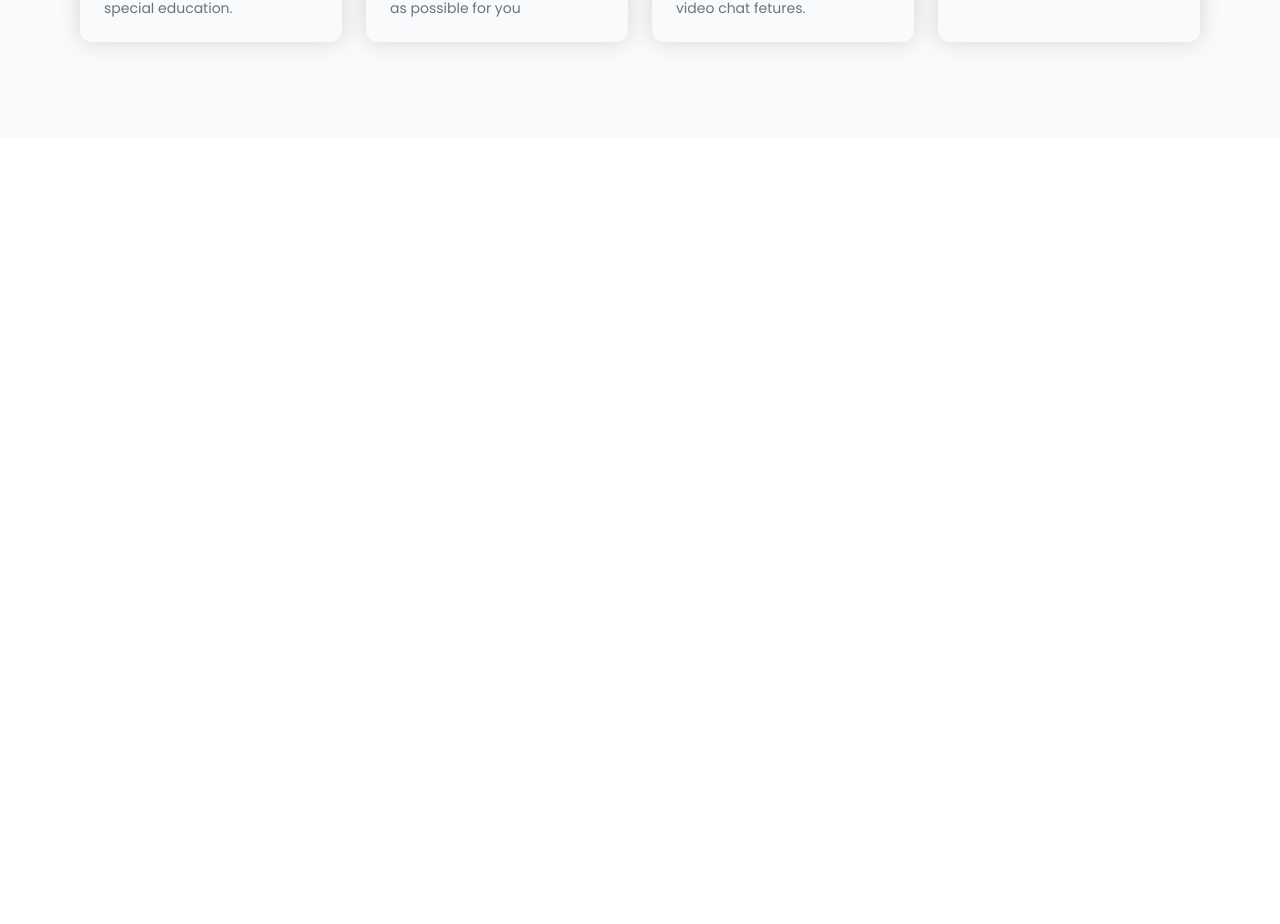
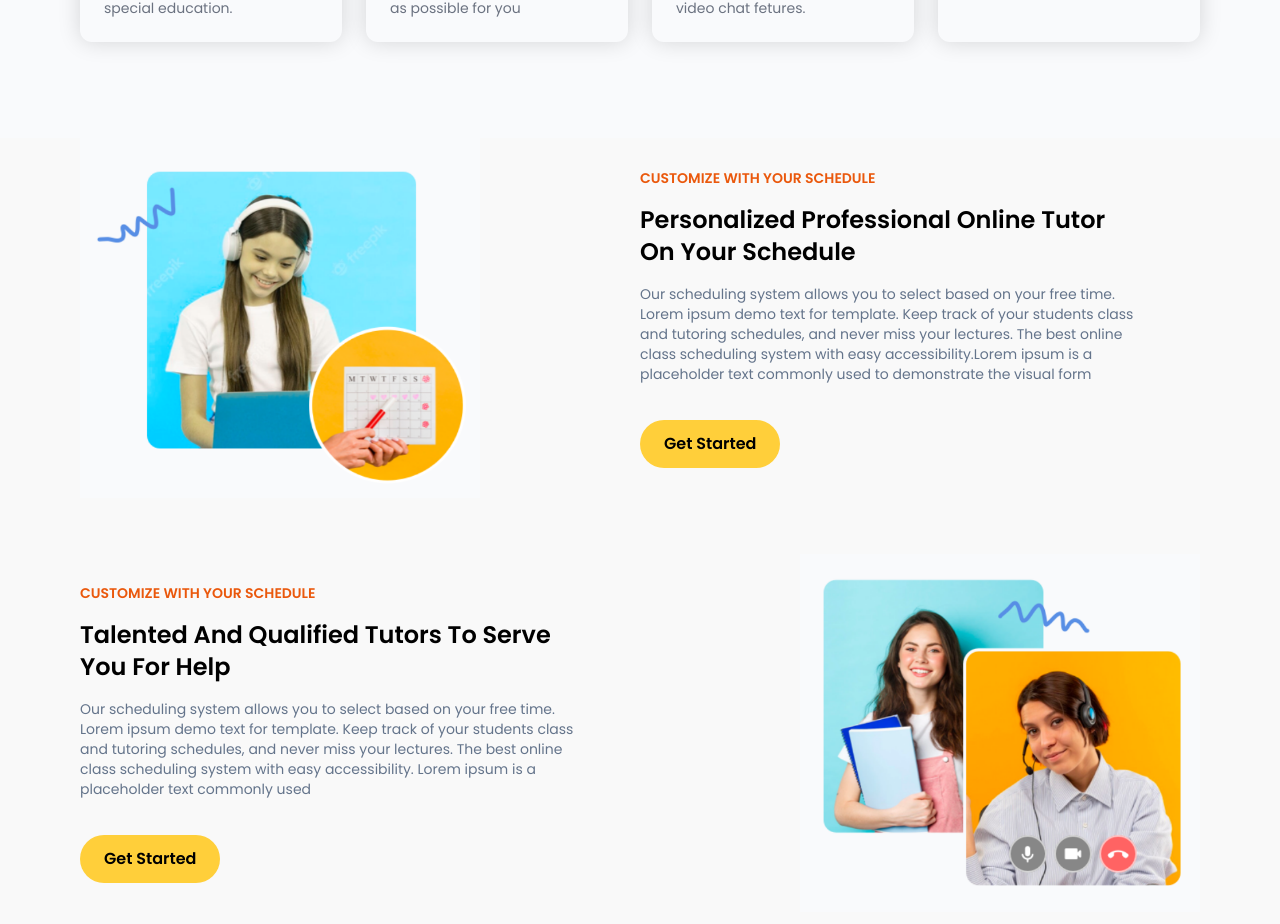
Before and after one commit to Tanu2406/e-tutor, a React (Vite) app in the folder my-project/: page / in a window 1280 px wide. Shown: the part 1360-2284 px from the top of the page. Before the commit the page ends 1498 px from the top, so only its background shows below. Built offline with nearby package versions, Linux system fonts and the light colour scheme.

Commit message:
Banner section

```diff
--- a/my-project/src/App.jsx
+++ b/my-project/src/App.jsx
@@ -4,6 +4,27 @@ import NavbarBanner from './components/Navbar/NavbarBanner'
 import Hero from './components/Hero/Hero'
 import NumberCounter from './components/NumberCounter/NumberCounter'
 import WhyChooseUs from './components/WhyChooseUs/WhyChooseUs'
+import Banner from './components/Banner/Banner'
+import Img1 from "./assets/banner1.png";
+import Img2 from "./assets/banner2.png";
+
+const BannerData = {
+  image: Img1,
+  tag: "CUSTOMIZE WITH YOUR SCHEDULE",
+  title: "Personalized Professional Online Tutor on Your Schedule",
+  subtitle:
+    "Our scheduling system allows you to select based on your free time. Lorem ipsum demo text for template. Keep track of your students class and tutoring schedules, and never miss your lectures. The best online class scheduling system with easy accessibility.Lorem ipsum is a placeholder text commonly used to demonstrate the visual form",
+  link: "#",
+};
+
+const BannerData2 = {
+  image: Img2,
+  tag: "CUSTOMIZE WITH YOUR SCHEDULE",
+  title: "Talented and Qualified Tutors to Serve You for Help",
+  subtitle:
+    "Our scheduling system allows you to select based on your free time. Lorem ipsum demo text for template. Keep track of your students class and tutoring schedules, and never miss your lectures. The best online class scheduling system with easy accessibility. Lorem ipsum is a placeholder text commonly used",
+  link: "#",
+};
 
 const App = () => {
   return (
@@ -13,6 +34,8 @@ const App = () => {
      <Hero/>
      <NumberCounter/>
      <WhyChooseUs/>
+     <Banner {...BannerData} />
+      <Banner {...BannerData2} reverse={true} />
     </main>
   )
 }
--- /dev/null
+++ b/my-project/src/components/Banner/Banner.jsx
@@ -0,0 +1,66 @@
+import React from "react";
+import { motion } from "framer-motion";
+import { SlideUp } from "../../utility/animation";
+
+const Banner = ({ image, title, subtitle, link, tag, reverse }) => {
+  return (
+    <div className="bg-[#f9f9f9] pb-14">
+      <div className="container">
+        <div className="grid grid-cols-1 md:grid-cols-2 space-y-6 md:space-y-0">
+          {/* banner Image section */}
+          <div
+            className={`flex justify-start items-center ${
+              reverse && "md:order-last md:justify-end"
+            }`}
+          >
+            <motion.img
+              initial={{ opacity: 0, scale: 0.5 }}
+              whileInView={{ opacity: 1, scale: 1 }}
+              transition={{ type: "spring", stiffness: 100, delay: 0.2 }}
+              src={image}
+              alt=""
+              className="w-[400px] h-full object-cover"
+            />
+          </div>
+          {/* Banner text section */}
+          <div className="flex flex-col justify-center text-center md:text-left space-y-4 lg:max-w-[500px]">
+            <motion.p
+              variants={SlideUp(0.5)}
+              initial="hidden"
+              whileInView={"visible"}
+              className="text-sm text-orange-600 font-semibold capitalize"
+            >
+              {tag}
+            </motion.p>
+            <motion.p
+              variants={SlideUp(0.7)}
+              initial="hidden"
+              whileInView={"visible"}
+              className="text-xl lg:text-2xl font-semibold capitalize "
+            >
+              {title}
+            </motion.p>
+            <motion.p
+              variants={SlideUp(0.9)}
+              initial="hidden"
+              whileInView={"visible"}
+              className="text-sm text-slate-500"
+            >
+              {subtitle}
+            </motion.p>
+            <motion.div
+              variants={SlideUp(1.1)}
+              initial="hidden"
+              whileInView={"visible"}
+              className="flex justify-center md:justify-start"
+            >
+              <button className="primary-btn !mt-5">Get Started</button>
+            </motion.div>
+          </div>
+        </div>
+      </div>
+    </div>
+  );
+};
+
+export default Banner;
--- a/my-project/src/components/WhyChooseUs/WhyChooseUs.jsx
+++ b/my-project/src/components/WhyChooseUs/WhyChooseUs.jsx
@@ -1,18 +1,19 @@
-import React from "react";
-import { GrYoga } from "react-icons/gr";
+import React from "react";// Importing React, the core library for building UI components.
+import { GrYoga } from "react-icons/gr";//Importing specific icons from the react-icons package.
 import { FaDumbbell } from "react-icons/fa6";
 import { GiGymBag } from "react-icons/gi";
-import { motion } from "framer-motion";
-import { SlideLeft } from "../../utility/animation";
+import { motion } from "framer-motion";//Importing Framer Motion to add animations.
+import { SlideLeft } from "../../utility/animation";//Importing an animation configuration (not provided here) from the utility/animation module.
 
 const WhyChooseData = [
+    //An array of objects
   {
     id: 1,
     title: "One-on-one Teaching",
     desc: "All of our special education experts have a degree in special education.",
     icon: <GrYoga />,
     bgColor: "#0063ff",
-    delay: 0.3,
+    delay: 0.3,//Animation delay for each card.
   },
   {
     id: 2,
@@ -45,7 +46,12 @@ const WhyChooseData = [
 const WhyChooseUs = () => {
   return (
     <div className="bg-[#f9fafc]">
+    {/* light grayish-blue. */}
       <div className="container py-24">
+      {/* py-24: Adds vertical padding of 96px (24 * 4px). */}
+      {/* mx-auto: Centers the div horizontally
+      mb-5: Adds a bottom margin of 20px (5 * 4px).
+      text-3xl: Sets font size to 1.875rem (30px) */}
         {/* header section */}
         <div className="space-y-4 p-6 text-center max-w-[500px] mx-auto mb-5">
           <h1 className="uppercase font-semibold text-orange-600">
@@ -60,15 +66,15 @@ const WhyChooseUs = () => {
           {WhyChooseData.map((item) => {
             return (
               <motion.div
-                variants={SlideLeft(item.delay)}
+                variants={SlideLeft(item.delay)}// Animation configuration defined in SlideLeft.
                 initial="hidden"
-                whileInView={"visible"}
-                className="space-y-4 p-6 rounded-xl shadow-[0_0_22px_rgba(0,0,0,0.15)]"
+                whileInView={"visible"}//Triggers animation when the element enters the viewport.
+                className="space-y-4 p-6 rounded-xl shadow-[0_0_22px_rgba(0,0,0,0.15)]"//rounded-xl: Applies extra-large rounded corners.   Adds a subtle box shadow.
               >
                 {/* icon section */}
                 <div
                   style={{ backgroundColor: item.bgColor }}
-                  className="w-10 h-10 rounded-lg flex justify-center items-center text-white"
+                  className="w-10 h-10 rounded-lg flex justify-center items-center text-white"//rounded-lg: Medium rounded corners.
                 >
                   <div className="text-2xl">{item.icon}</div>
                 </div>
@@ -84,3 +90,19 @@ const WhyChooseUs = () => {
 };
 
 export default WhyChooseUs;
+
+// map function is used to dynamically render a list of cards based on the data in the WhyChooseData array.
+//The map function is a JavaScript method used to iterate over an array, transform each element, and return a new array containing the transformed elements.
+//ach object (item) in the array, it creates a new motion.div element.
+
+// Dynamic Data Binding:
+
+// The item.icon, item.title, and item.desc dynamically populate the content of each card based on the properties in the WhyChooseData array.
+// Animation Customization:
+
+// The SlideLeft(item.delay) function uses the item.delay value to customize the animation delay for each card.
+// Dynamic Styling:
+
+// The style={{ backgroundColor: item.bgColor }} line sets the background color of the icon section dynamically, based on the bgColor property of the current item
+
+//Dynamic Rendering: Instead of hardcoding each card, map allows rendering based on the data in WhyChooseData.
```
